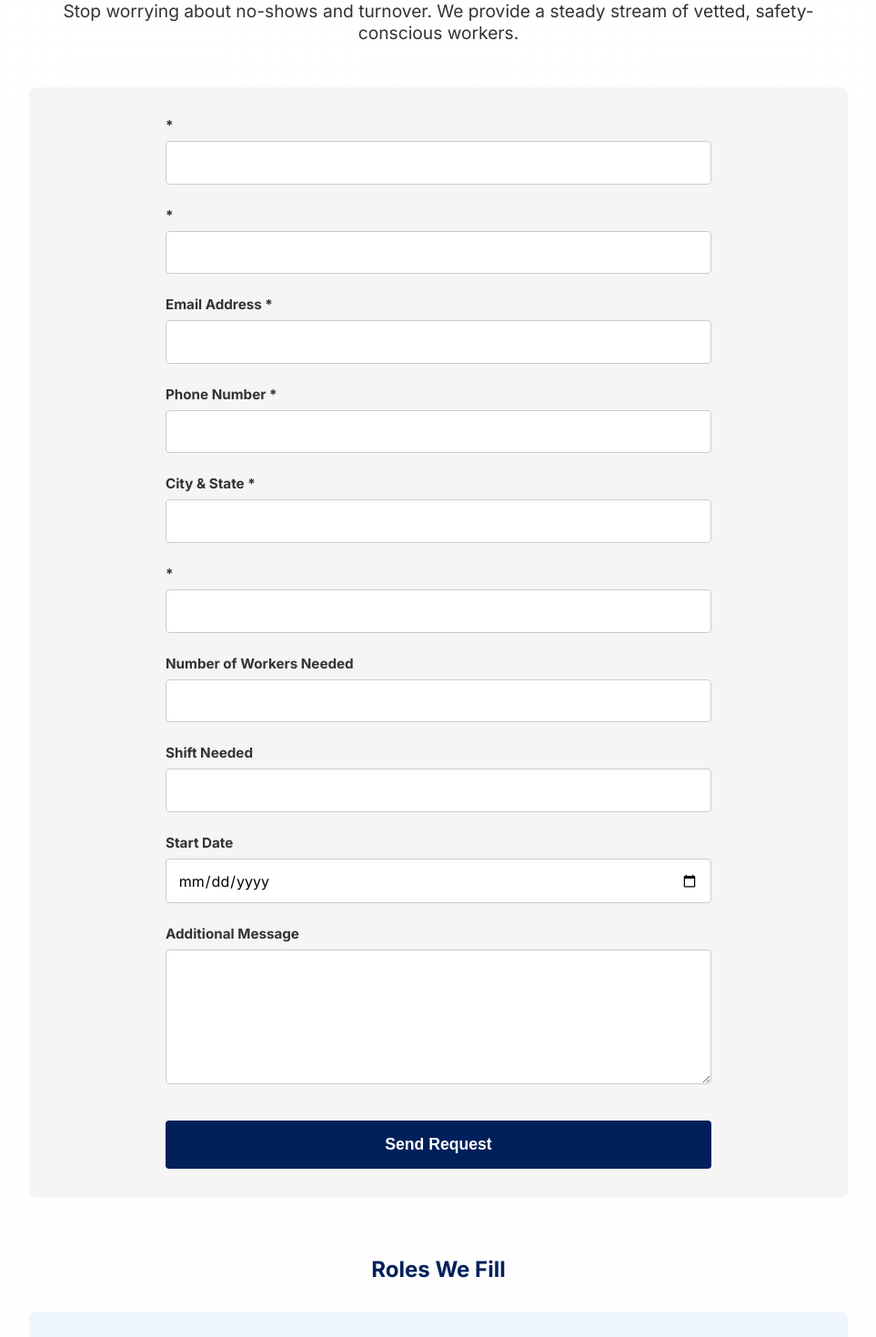
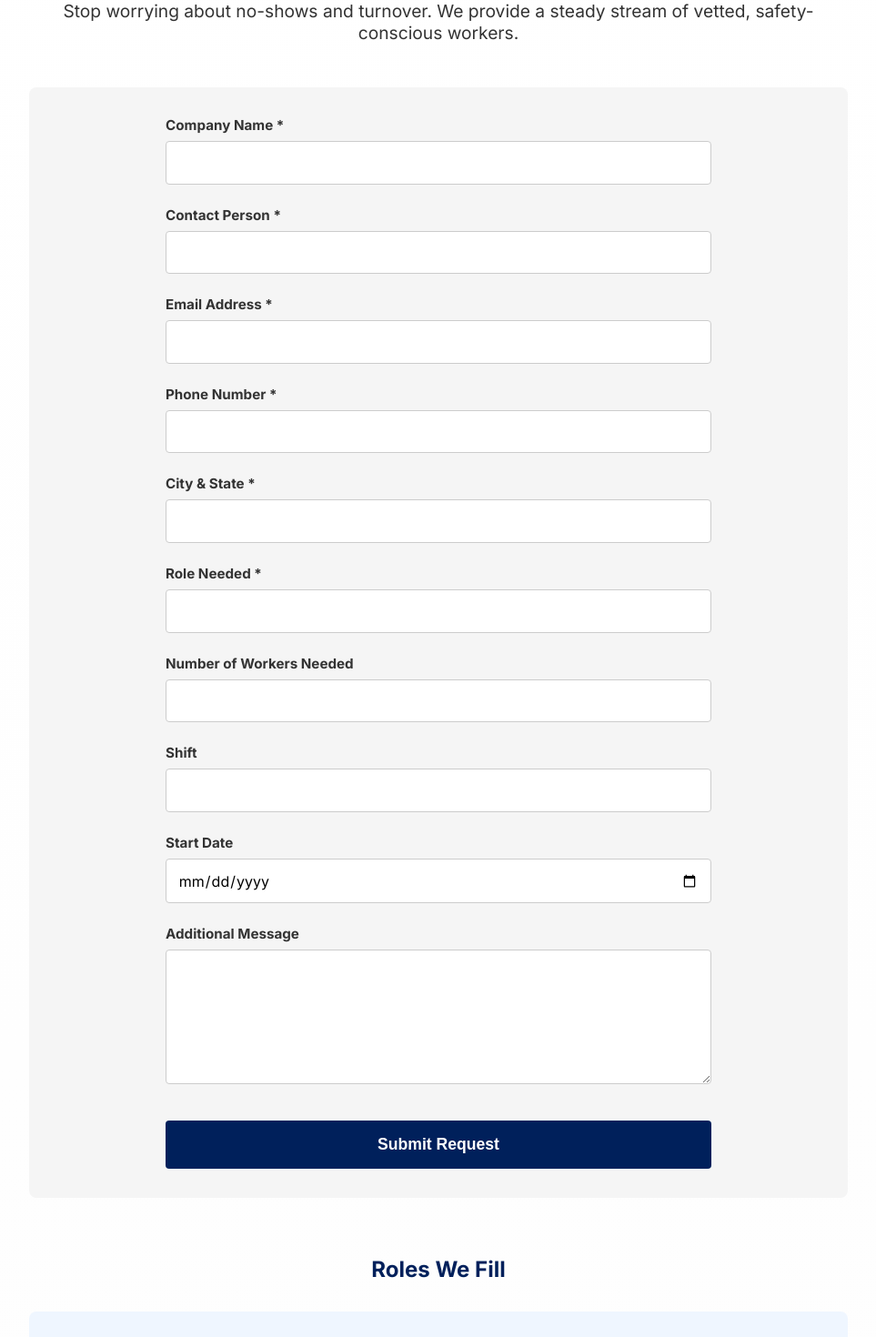
Before and after one commit to cchanwooo/telliusco-website, a Next.js app: page /en/hire in a window 1280 px wide. Shown: the part 300-1770 px from the top of the page at 91% size, without its empty margins (158-1121 px from the left). Built offline with nearby package versions, Linux system fonts and the light colour scheme.

Commit message:
fix(i18n): fix missing labels in HireForm and add fallbacks

```diff
--- a/components/HireForm.js
+++ b/components/HireForm.js
@@ -55,7 +55,7 @@ export default function HireForm({ t, lang }) {
     if (status === 'success') {
         return (
             <div className={styles.success}>
-                <h3>{t.success}</h3>
+                <h3>{t.success || 'Thank you — we’ll contact you shortly.'}</h3>
                 <button
                     onClick={() => setStatus('idle')}
                     style={{
@@ -76,28 +76,28 @@ export default function HireForm({ t, lang }) {
         <form className={styles.form} onSubmit={handleSubmit}>
             <div className={styles.group}>
                 <label className={styles.label} htmlFor="company">
-                    {t.company} *
+                    {t.company || 'Company Name'} *
                 </label>
                 <input className={styles.input} type="text" id="company" name="company" required />
             </div>
 
             <div className={styles.group}>
                 <label className={styles.label} htmlFor="contact">
-                    {t.contact} *
+                    {t.contact || 'Contact Person'} *
                 </label>
                 <input className={styles.input} type="text" id="contact" name="contact" required />
             </div>
 
             <div className={styles.group}>
                 <label className={styles.label} htmlFor="email">
-                    {t.email} *
+                    {t.email || 'Email Address'} *
                 </label>
                 <input className={styles.input} type="email" id="email" name="email" required />
             </div>
 
             <div className={styles.group}>
                 <label className={styles.label} htmlFor="phone">
-                    {t.phone} *
+                    {t.phone || 'Phone Number'} *
                 </label>
                 <input className={styles.input} type="tel" id="phone" name="phone" required />
             </div>
@@ -105,50 +105,50 @@ export default function HireForm({ t, lang }) {
             {/* Keep UI label same, but we will map "location" -> cityState in payload */}
             <div className={styles.group}>
                 <label className={styles.label} htmlFor="location">
-                    {t.location} *
+                    {t.location || 'City & State'} *
                 </label>
                 <input className={styles.input} type="text" id="location" name="location" required />
             </div>
 
             <div className={styles.group}>
                 <label className={styles.label} htmlFor="roleNeeded">
-                    {t.roleNeeded} *
+                    {t.roleNeeded || 'Role Needed'} *
                 </label>
                 <input className={styles.input} type="text" id="roleNeeded" name="roleNeeded" required />
             </div>
 
             <div className={styles.group}>
                 <label className={styles.label} htmlFor="headcount">
-                    {t.headcount}
+                    {t.headcount || 'Number of Workers Needed'}
                 </label>
                 <input className={styles.input} type="number" id="headcount" name="headcount" />
             </div>
 
             <div className={styles.group}>
                 <label className={styles.label} htmlFor="shift">
-                    {t.shift}
+                    {t.shift || 'Shift'}
                 </label>
                 <input className={styles.input} type="text" id="shift" name="shift" />
             </div>
 
             <div className={styles.group}>
                 <label className={styles.label} htmlFor="startDate">
-                    {t.startDate}
+                    {t.startDate || 'Start Date'}
                 </label>
                 <input className={styles.input} type="date" id="startDate" name="startDate" />
             </div>
 
             <div className={styles.group}>
                 <label className={styles.label} htmlFor="message">
-                    {t.message}
+                    {t.message || 'Additional Message'}
                 </label>
                 <textarea className={styles.textarea} id="message" name="message"></textarea>
             </div>
 
-            {status === 'error' && <div className={styles.error}>{t.error}</div>}
+            {status === 'error' && <div className={styles.error}>{t.error || 'Something went wrong…'}</div>}
 
             <button className={styles.button} type="submit" disabled={status === 'submitting'}>
-                {status === 'submitting' ? t.sending : t.submitHire}
+                {status === 'submitting' ? (t.sending || 'Sending...') : (t.submitHire || 'Submit Request')}
             </button>
         </form>
     );
--- a/dictionaries/en.json
+++ b/dictionaries/en.json
@@ -19,13 +19,16 @@
     "message": "Additional Message",
     "companyName": "Company Name",
     "contactName": "Contact Person",
+    "company": "Company Name",
+    "contact": "Contact Person",
+    "roleNeeded": "Role Needed",
     "headcount": "Number of Workers Needed",
-    "shift": "Shift Needed",
+    "shift": "Shift",
     "startDate": "Start Date",
     "submit": "Submit Application",
-    "submitHire": "Send Request",
-    "success": "Success! We received your information and will contact you shortly.",
-    "error": "Something went wrong. Please try again or call us directly.",
+    "submitHire": "Submit Request",
+    "success": "Thank you — we’ll contact you shortly.",
+    "error": "Something went wrong...",
     "sending": "Sending..."
   },
   "nav": {
--- a/dictionaries/es.json
+++ b/dictionaries/es.json
@@ -19,13 +19,16 @@
         "message": "Mensaje Adicional",
         "companyName": "Nombre de la Empresa",
         "contactName": "Persona de Contacto",
-        "headcount": "Número de Trabajadores Necesarios",
-        "shift": "Turno Requerido",
-        "startDate": "Fecha de Inicio",
+        "company": "Nombre de la empresa",
+        "contact": "Persona de contacto",
+        "roleNeeded": "Puesto requerido",
+        "headcount": "Número de trabajadores",
+        "shift": "Turno",
+        "startDate": "Fecha de inicio",
         "submit": "Enviar Solicitud",
-        "submitHire": "Enviar Petición",
-        "success": "¡Éxito! Recibimos su información y lo contactaremos pronto.",
-        "error": "Algo salió mal. Por favor intente de nuevo o llámenos.",
+        "submitHire": "Enviar solicitud",
+        "success": "Gracias — te contactaremos pronto.",
+        "error": "Algo salió mal…",
         "sending": "Enviando..."
     },
     "nav": {
--- a/dictionaries/kr.json
+++ b/dictionaries/kr.json
@@ -13,19 +13,22 @@
         "fullName": "성명",
         "email": "이메일 주소",
         "phone": "전화번호",
-        "location": "시/주 (City & State)",
+        "location": "도시/주",
         "role": "희망 직무",
         "availability": "근무 가능일/교대 근무",
         "message": "추가 메시지",
         "companyName": "회사명",
         "contactName": "담당자 성명",
+        "company": "회사명",
+        "contact": "담당자",
+        "roleNeeded": "필요 포지션",
         "headcount": "필요 인원",
-        "shift": "근무 교대 (Shift)",
-        "startDate": "시작 날짜",
+        "shift": "근무조",
+        "startDate": "시작일",
         "submit": "지원서 제출",
         "submitHire": "요청 보내기",
-        "success": "제출되었습니다! 곧 연락드리겠습니다.",
-        "error": "오류가 발생했습니다. 다시 시도하거나 전화해 주세요.",
+        "success": "접수되었습니다. 곧 연락드리겠습니다.",
+        "error": "오류가 발생했습니다…",
         "sending": "전송 중..."
     },
     "nav": {
```
